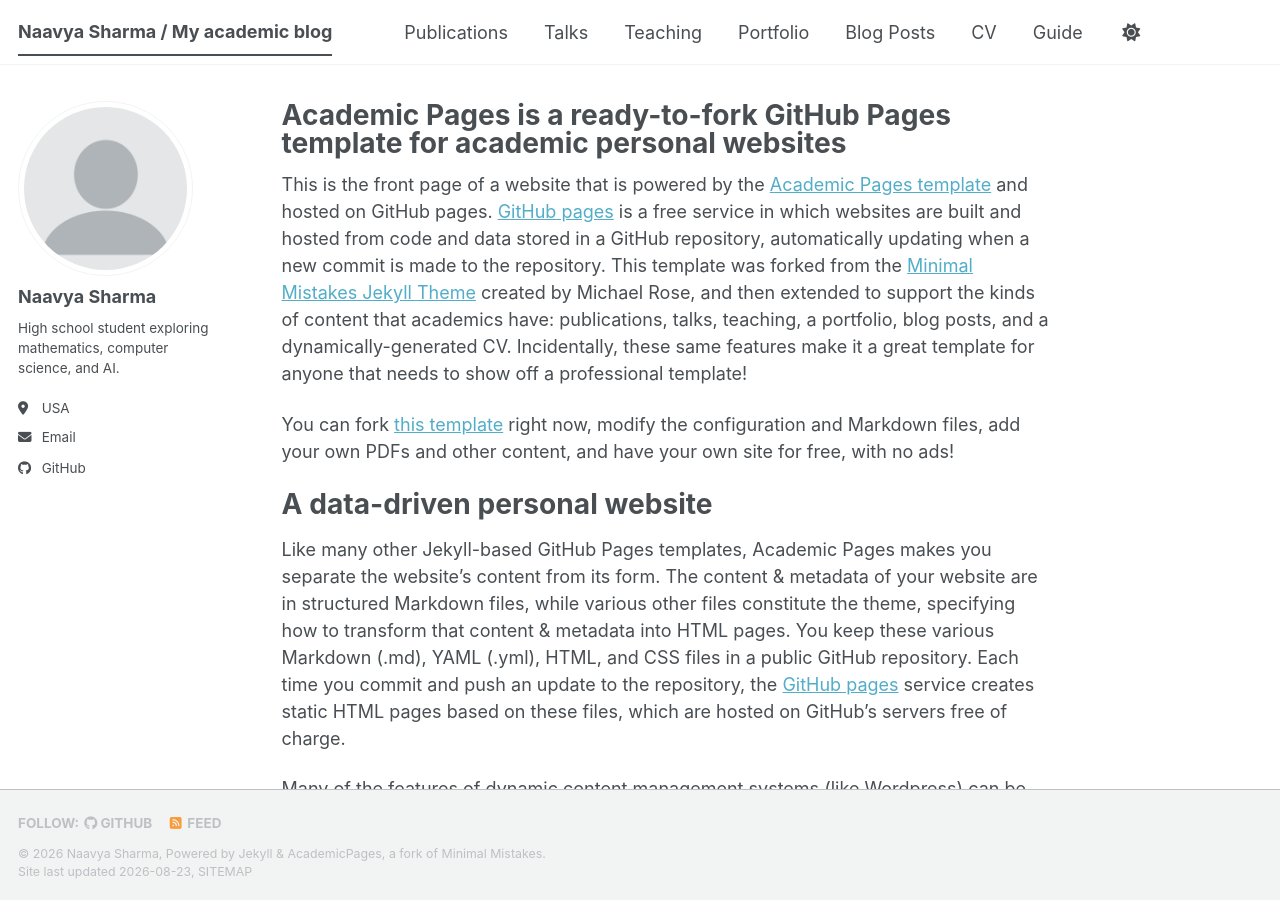
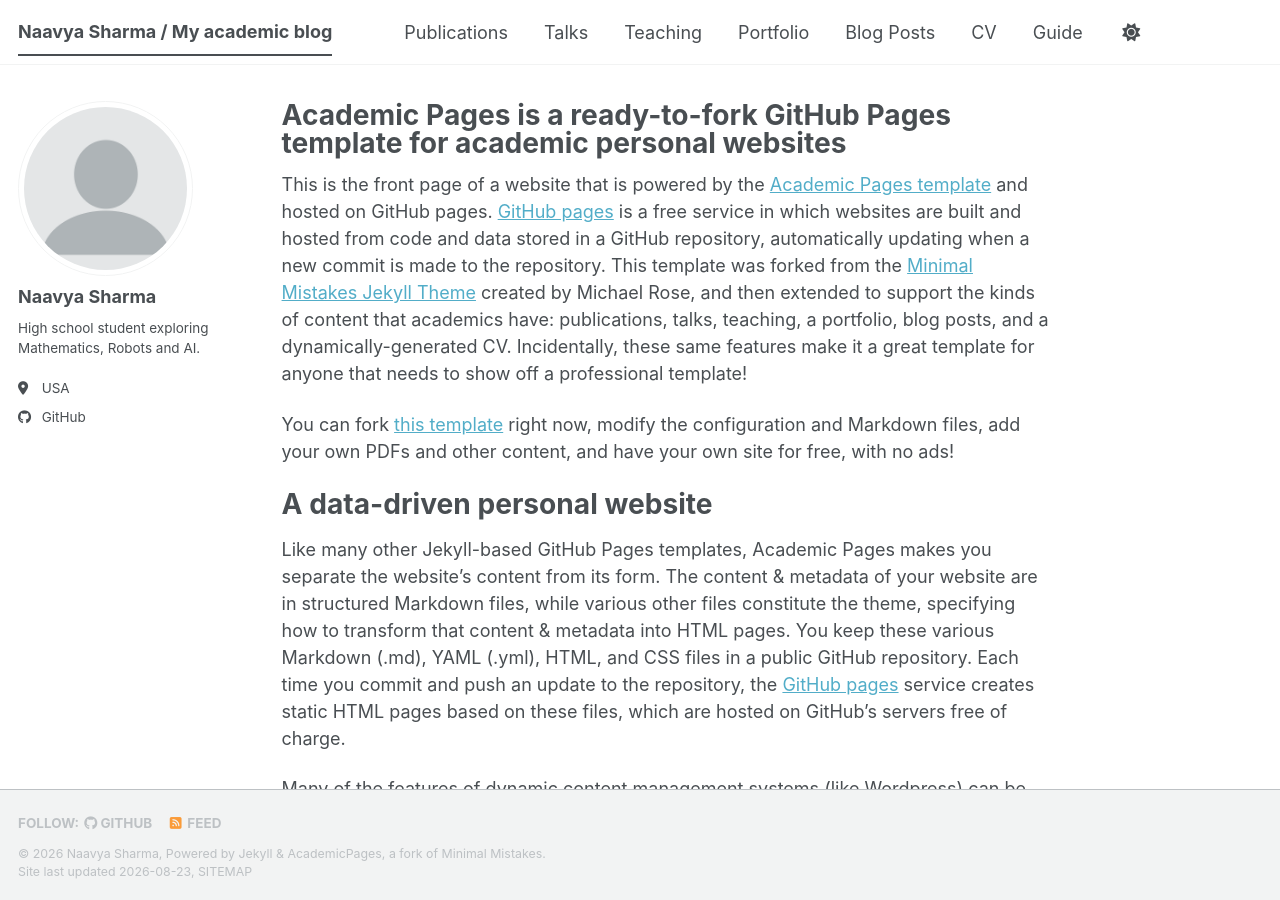
Before and after one commit to naavyasharma/personalblog, a Jekyll site: the page built from _pages/about.md, in a window 1280 px wide and 900 px high. Built offline with Jekyll 4.4.1, drawn with Linux system fonts in a browser that asks for light colours; a style sheet for code colours, icons or effects is not loaded.

Commit message:
Update configs

```diff
--- a/_config.yml
+++ b/_config.yml
@@ -24,12 +24,11 @@
 author:
   name: "Naavya Sharma"
   avatar: "profile.png"
-  bio: "High school student exploring mathematics, computer science, and AI."
+  bio: "High school student exploring Mathematics, Robots and AI."
   location: "USA"
-  email: ""
 
   # Repositories and software development
-  github           : "academicpages"
+  github           : "naavyasharma"
   kaggle           : # Username
 
   # Social media
```
